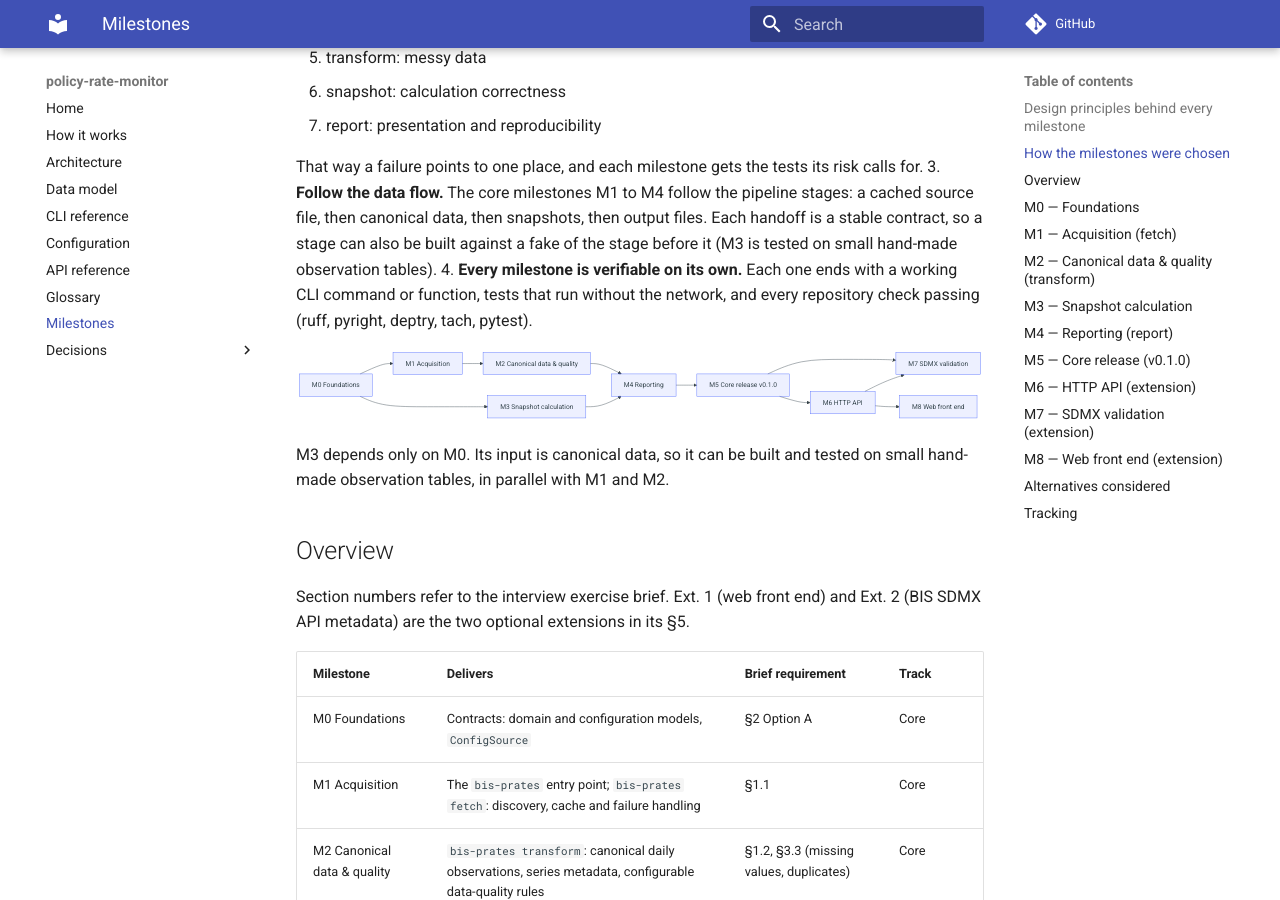
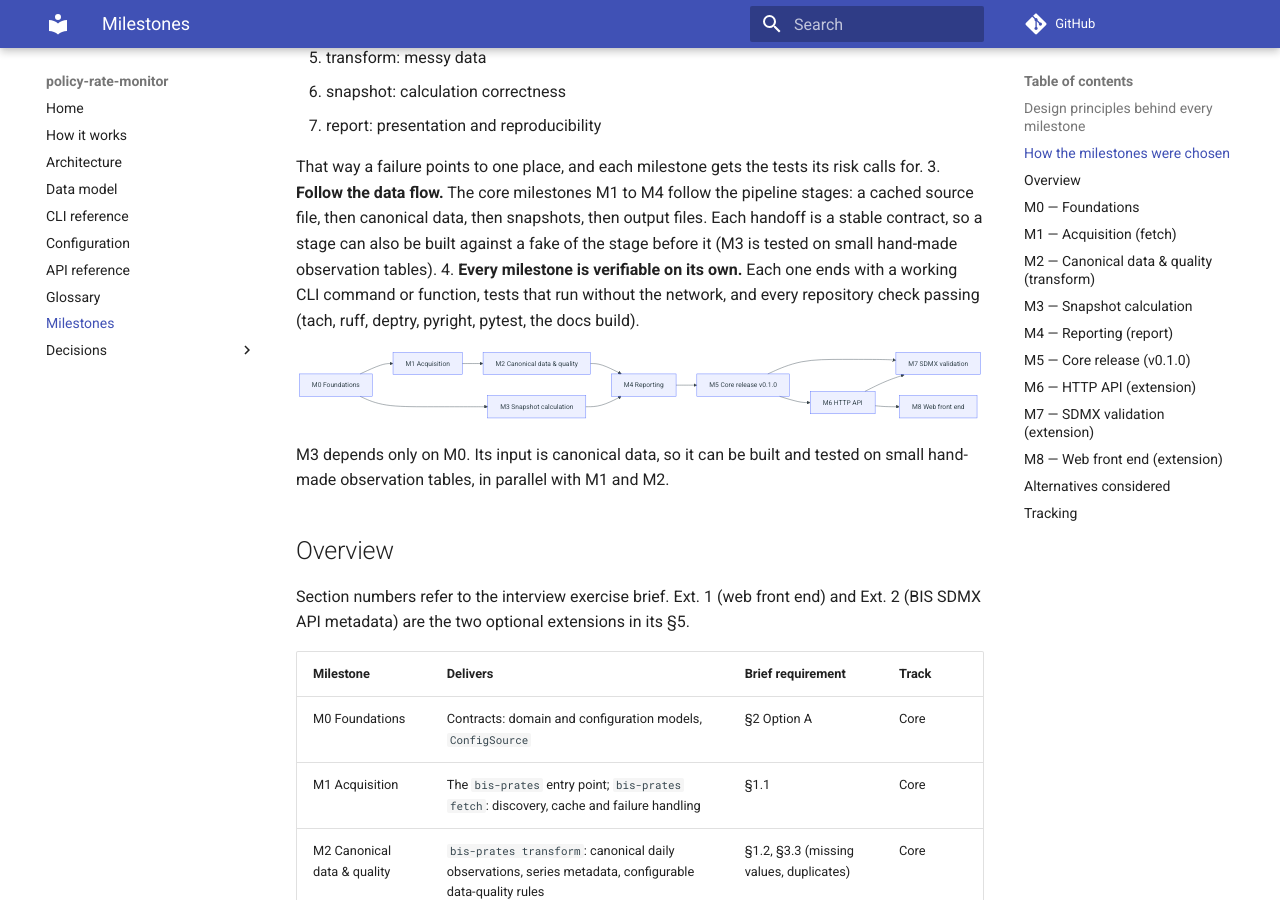
Before and after one commit to andrea-dm/policy-rate-monitor, an MkDocs documentation site: the page built from docs/milestones.md, in a window 1280 px wide and 900 px high, scrolled down 1341 px. Built offline with MkDocs 1.6.1 and Material for MkDocs 9.7.7, drawn with Linux system fonts in a browser that asks for light colours; comment, search, counter and statistics services are not loaded.

Commit message:
docs: list the checks once, in the order they run

````diff
--- a/docs/milestones.md
+++ b/docs/milestones.md
@@ -50,8 +50,8 @@ Four principles shaped the split:
    contract, so a stage can also be built against a fake of the stage before it (M3 is tested on
    small hand-made observation tables).
 4. **Every milestone is verifiable on its own.** Each one ends with a working CLI command or
-   function, tests that run without the network, and every repository check passing (ruff,
-   pyright, deptry, tach, pytest).
+   function, tests that run without the network, and every repository check passing (tach,
+   ruff, deptry, pyright, pytest, the docs build).
 
 ```mermaid
 flowchart LR
````
Also changed, not shown: CLAUDE.md (+0 -2 lines), CONTRIBUTING.md (+9 -12 lines), README.md (+1 -8 lines), .github/PULL_REQUEST_TEMPLATE/Default.md, .github/PULL_REQUEST_TEMPLATE/Release.md, 1 other file.
